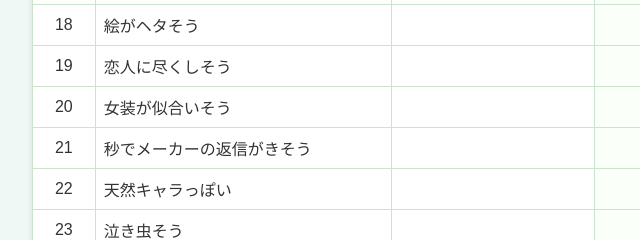
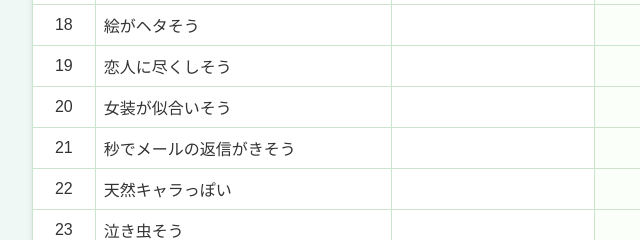
Before and after one commit to katsukijrtaisho/2025, a plain HTML site: page index.html in a window 1280 px wide. Shown: the part 800-1040 px from the top of the page, 108-748 px from the left. Drawn offline with Linux system fonts and the light colour scheme.

```diff
--- a/index.html
+++ b/index.html
@@ -166,7 +166,7 @@ const fixedCategories = [
   { id: 18, name: "絵がヘタそう" },
   { id: 19, name: "恋人に尽くしそう" },
   { id: 20, name: "女装が似合いそう" },
-  { id: 21, name: "秒でメーカーの返信がきそう" },
+  { id: 21, name: "秒でメールの返信がきそう" },
   { id: 22, name: "天然キャラっぽい" },
   { id: 23, name: "泣き虫そう" },
   { id: 24, name: "ナルシストっぽい" },
```
